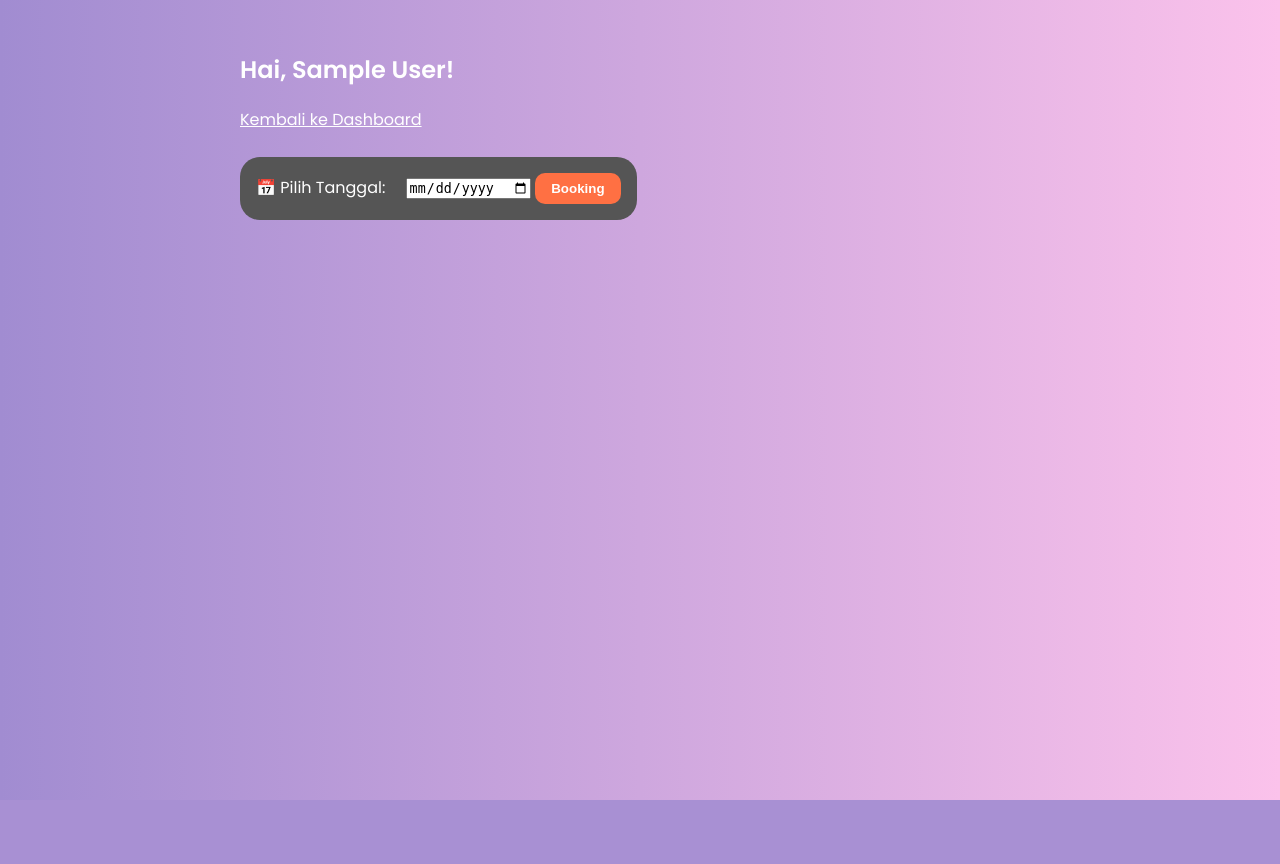
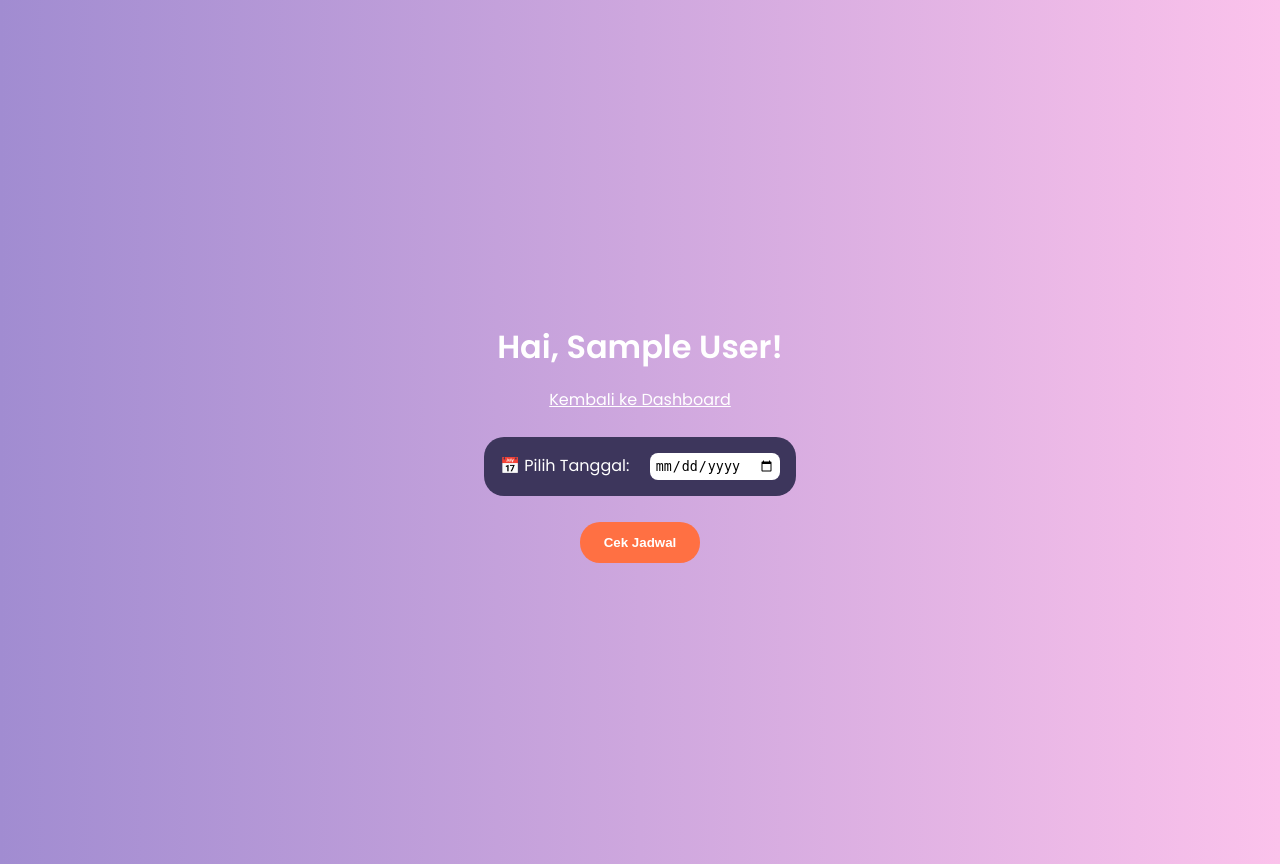
Before and after one commit to Mbikusuma/booking-studio-musik, a PHP site: page /cek_jadwal.php in a window 1280 px wide. Before the commit the page ends 800 px from the top, so only its background shows below. Run offline with PHP 8.4, Linux system fonts and the light colour scheme; the visitor is signed in with stand-in values (Sample User, id 1).

Commit message:
Add files via upload

```diff
--- a/bookingstudio5/cek_jadwal.php
+++ b/bookingstudio5/cek_jadwal.php
@@ -22,18 +22,25 @@ $nama = $_SESSION['nama'];
       font-family: 'Poppins', sans-serif;
       background: linear-gradient(to right, #a18cd1, #fbc2eb);
       color: white;
+      display: flex;
+      justify-content: center;
+      align-items: center;
+      min-height: 100vh;
       margin: 0;
       padding: 2rem;
+      flex-direction: column;
     }
-    .container {
+    .box {
+      text-align: center;
       max-width: 800px;
-      margin: 0 auto;
+      width: 100%;
     }
-    h2, h3, h4 {
-      color: white;
+    h1, h3, h4 {
+      margin-bottom: 1rem;
+      text-align: center;
     }
     .form-group {
-      background: #555;
+      background: #3D365C;
       padding: 1rem;
       border-radius: 20px;
       display: inline-block;
@@ -42,77 +49,100 @@ $nama = $_SESSION['nama'];
     }
     input[type="date"] {
       margin-left: 1rem;
+      padding: 5px;
+      border-radius: 8px;
+      border: none;
     }
     button {
       background-color: #ff7043;
       color: white;
       border: none;
-      padding: 0.5rem 1rem;
-      border-radius: 10px;
+      padding: 0.8rem 1.5rem;
+      border-radius: 20px;
       cursor: pointer;
       font-weight: bold;
+      margin-top: 10px;
+    }
+    .result {
+      margin-top: 2rem;
+      background: #ffffff33;
+      padding: 1rem;
+      border-radius: 15px;
+      width: 100%;
+    }
+    .studio {
+      margin: 1rem 0;
+      background: #f7e4f2;
+      color: #333;
+      border-radius: 10px;
+      padding: 1rem;
+      text-align: center;
     }
     .jam-entry {
       margin-bottom: 0.5rem;
     }
-    hr {
-      border: 1px solid #fff;
-      margin: 1rem 0;
+    form.inline {
+      display: inline;
     }
-    form {
-      display: inline;
+    a {
+      color: white;
+      text-decoration: underline;
     }
   </style>
 </head>
 <body>
-  <div class="container">
-    <h2>Hai, <?= htmlspecialchars($nama) ?>!</h2>
-    <a href="dashboard.php" style="color:white; text-decoration:underline;">Kembali ke Dashboard</a><br><br>
+  <div class="box">
+    <h1>Hai, <?= htmlspecialchars($nama) ?>!</h1>
+    <a href="dashboard.php">Kembali ke Dashboard</a><br><br>
 
     <form method="post">
       <div class="form-group">
         📅 Pilih Tanggal: <input type="date" name="tanggal" required>
-        <button type="submit" name="cek">Booking</button>
       </div>
+      <br>
+      <button type="submit" name="cek">Cek Jadwal</button>
     </form>
 
+    <?php if (isset($_POST['cek'])): ?>
+      <div class="result">
         <?php
-    if (isset($_POST['cek'])) {
           $tanggal = $_POST['tanggal'];
-        echo "<h3>Jadwal Studio untuk $tanggal</h3>";
+          echo "<h3>Jadwal Studio untuk <span style='color:#ff0;'>$tanggal</span></h3>";
 
           $jam_studio = ["08:00", "09:00", "10:00", "11:00", "12:00", "13:00", "14:00", "15:00", "16:00", "17:00", "18:00", "19:00", "20:00"];
           $studio_result = mysqli_query($conn, "SELECT * FROM studios");
 
-        while ($studio = mysqli_fetch_assoc($studio_result)) {
+          while ($studio = mysqli_fetch_assoc($studio_result)):
               $id_studio = $studio['id_studio'];
-            echo "<h4>{$studio['nama_studio']}</h4>";
-
-            foreach ($jam_studio as $jam) {
-                $cek = mysqli_query($conn, "
-                    SELECT * FROM bookings
-                    WHERE tanggal='$tanggal' AND jam_mulai='$jam' AND id_studio='$id_studio'
-                ");
-
-                echo '<div class="jam-entry">';
+              $nama_studio = $studio['nama_studio'];
+        ?>
+            <div class="studio">
+              <h4><?= $nama_studio ?></h4>
+              <?php foreach ($jam_studio as $jam): ?>
+                <div class="jam-entry">
+                  <?php
+                    $cek = mysqli_query($conn, "SELECT * FROM bookings WHERE tanggal='$tanggal' AND jam_mulai='$jam' AND id_studio='$id_studio'");
+                    $isBooked = rand(0, 1) === 1;
                     if (mysqli_num_rows($cek) > 0) {
                       echo "❌ $jam - Sudah Dibooking";
-                } else {
-                    echo "✅ $jam - Kosong ";
-                    echo "<form method='post' action='booking_____.php'>
+                    } else if ($isBooked){
+                      echo " ";
+                    }else {
+                      echo "✅ $jam - Tersedia ";
+                      echo "<form method='post' action='booking.php' class='inline'>
                         <input type='hidden' name='tanggal' value='$tanggal'>
                         <input type='hidden' name='jam_mulai' value='$jam'>
                         <input type='hidden' name='id_studio' value='$id_studio'>
                         <button type='submit'>Booking</button>
                       </form>";
                     }
-                echo '</div>';
-            }
-
-            echo "<hr>";
-        }
-    }
                   ?>
+                </div>
+              <?php endforeach; ?>
+            </div>
+        <?php endwhile; ?>
+      </div>
+    <?php endif; ?>
   </div>
 </body>
 </html>
```
Also changed, not shown: bookingstudio5/booking.php (added, +80 -0 lines). Lines whose indentation alone changed are shown as unchanged.
